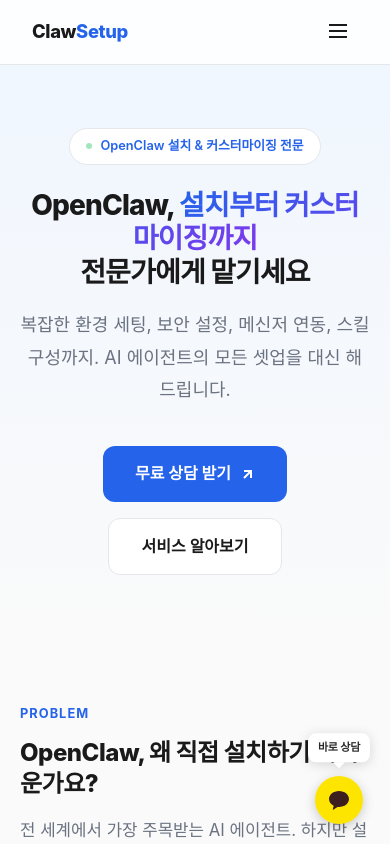
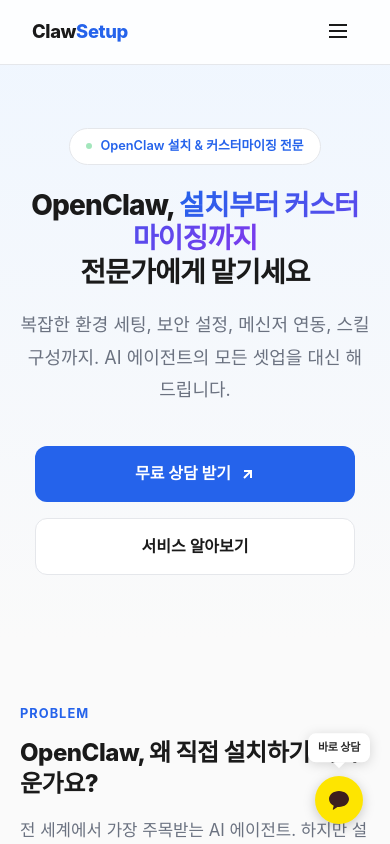
Before and after one commit to bitflowsoft/clawsetup, a Next.js app: page / in a window 390 px wide. Shown: the top 844 px of the page. Built offline with nearby package versions, Linux system fonts and the light colour scheme; a web font is replaced by a local one.

Commit message:
Fix hero buttons width on mobile

```diff
--- a/src/app/globals.css
+++ b/src/app/globals.css
@@ -792,4 +792,16 @@
   .hero h1 {
     font-size: 1.75rem;
   }
+
+  .hero-actions {
+    flex-direction: column;
+    align-items: center;
+  }
+
+  .hero-actions .btn-primary,
+  .hero-actions .btn-secondary {
+    width: 100%;
+    max-width: 320px;
+    justify-content: center;
+  }
 }
```
